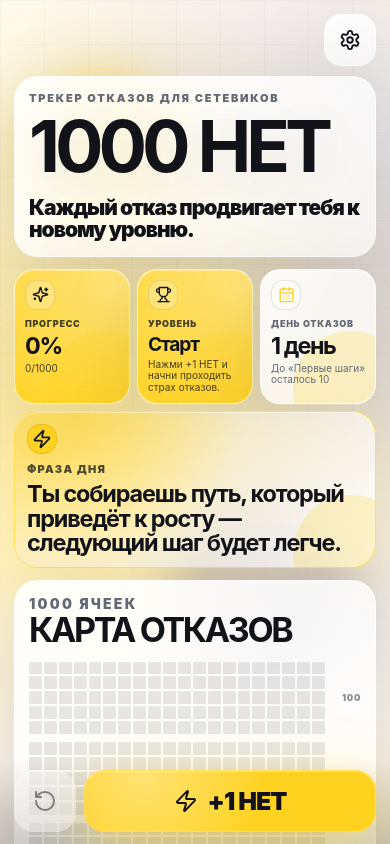
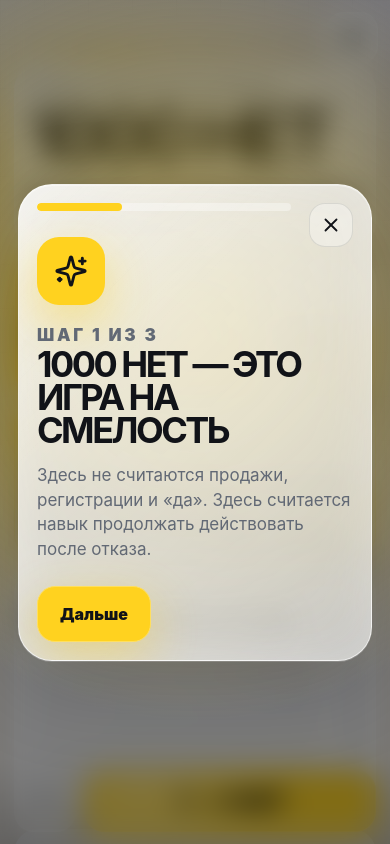
Before and after one commit to Iliavsevolodov/1000net, a React (Vite) app: page / in a window 390 px wide. Shown: the top 844 px of the page. Built offline with nearby package versions, Linux system fonts and the light colour scheme.

Commit message:
Fix settings z-index add onboarding styles and compact map

```diff
--- a/src/library.css
+++ b/src/library.css
@@ -1,4 +1,3 @@
-.settings-dock,
 .hero,
 .dashboard,
 .quote-library-entry,
@@ -12,8 +11,33 @@
   margin-left: auto;
 }
 
+.settings-dock {
+  position: fixed !important;
+  top: max(16px, env(safe-area-inset-top)) !important;
+  right: max(16px, env(safe-area-inset-right)) !important;
+  z-index: 120 !important;
+  width: auto !important;
+  margin: 0 !important;
+}
+
+.settings-trigger {
+  position: relative !important;
+  z-index: 122 !important;
+}
+
+.settings-panel {
+  position: fixed !important;
+  top: calc(max(16px, env(safe-area-inset-top)) + 66px) !important;
+  right: max(16px, env(safe-area-inset-right)) !important;
+  z-index: 121 !important;
+  max-height: calc(100vh - 96px) !important;
+  overflow-y: auto !important;
+  overscroll-behavior: contain !important;
+}
+
 .hero {
   grid-template-columns: 1fr !important;
+  margin-top: 54px !important;
 }
 
 .dashboard {
@@ -89,26 +113,26 @@
 
 .no-map {
   display: grid;
-  gap: 9px;
+  gap: 6px;
 }
 
 .no-century {
   display: grid;
-  grid-template-columns: minmax(0, 1fr) 38px;
-  gap: 8px;
+  grid-template-columns: minmax(0, 1fr) 34px;
+  gap: 7px;
   align-items: center;
 }
 
 .no-century__grid {
   display: grid;
-  grid-template-columns: repeat(20, minmax(0, 1fr));
-  gap: 3px;
+  grid-template-columns: repeat(50, minmax(0, 1fr));
+  gap: 2px;
   width: 100%;
 }
 
 .no-century__label {
   color: color-mix(in srgb, var(--muted), transparent 24%);
-  font-size: 11px;
+  font-size: 10px;
   font-weight: 900;
   letter-spacing: 0.08em;
   text-align: right;
@@ -134,33 +158,45 @@
   font-size: 14px;
 }
 
-.library-open-button {
+.library-open-button,
+.premium-mini-button {
   display: inline-flex;
-  min-width: 220px;
-  min-height: 60px;
-  flex: 0 0 auto;
+  min-height: 50px;
   align-items: center;
   justify-content: center;
   gap: 8px;
-  padding: 0 22px;
+  padding: 0 18px;
   border: 1px solid color-mix(in srgb, var(--accent), white 28%);
-  border-radius: 18px;
+  border-radius: 16px;
   cursor: pointer;
   background: var(--accent);
   color: var(--accent-contrast);
   font-weight: 1000;
-  box-shadow: 0 18px 60px color-mix(in srgb, var(--accent), transparent 56%);
+  box-shadow: 0 14px 46px color-mix(in srgb, var(--accent), transparent 62%);
   transition:
     transform 180ms ease,
     box-shadow 180ms ease;
 }
 
-.library-open-button:hover {
-  transform: translateY(-2px);
-  box-shadow: 0 24px 80px color-mix(in srgb, var(--accent), transparent 46%);
+.library-open-button {
+  min-width: 220px;
+  min-height: 60px;
+  flex: 0 0 auto;
+  border-radius: 18px;
+  box-shadow: 0 18px 60px color-mix(in srgb, var(--accent), transparent 56%);
 }
 
-.library-overlay {
+.library-open-button:hover,
+.premium-mini-button:hover {
+  transform: translateY(-2px);
+}
+
+.install-settings .premium-mini-button {
+  width: 100%;
+}
+
+.library-overlay,
+.onboarding-overlay {
   position: fixed;
   inset: 0;
   z-index: 95;
@@ -175,7 +211,13 @@
   animation: quoteOverlayIn 220ms ease both;
 }
 
-.library-shell {
+.onboarding-overlay {
+  z-index: 130;
+  place-items: center;
+}
+
+.library-shell,
+.onboarding-card {
   width: min(1180px, 100%);
   max-height: calc(100vh - 36px);
   margin: auto;
@@ -194,6 +236,90 @@
   backdrop-filter: blur(24px) saturate(1.25);
   -webkit-backdrop-filter: blur(24px) saturate(1.25);
   animation: quoteStudioIn 520ms cubic-bezier(0.16, 1, 0.3, 1) both;
+}
+
+.onboarding-card {
+  position: relative;
+  width: min(720px, 100%);
+}
+
+.onboarding-close {
+  position: absolute;
+  top: 18px;
+  right: 18px;
+  z-index: 2;
+  display: grid;
+  width: 44px;
+  height: 44px;
+  place-items: center;
+  border: 1px solid var(--line);
+  border-radius: 16px;
+  cursor: pointer;
+  background: var(--surface-soft);
+  color: var(--text);
+}
+
+.onboarding-progress {
+  width: calc(100% - 62px);
+  height: 8px;
+  margin-bottom: 26px;
+  overflow: hidden;
+  border-radius: 999px;
+  background: var(--surface-soft);
+}
+
+.onboarding-progress span {
+  display: block;
+  height: 100%;
+  border-radius: inherit;
+  background: var(--accent);
+  transition: width 240ms ease;
+}
+
+.onboarding-screen {
+  animation: quoteChildIn 320ms ease both;
+}
+
+.onboarding-icon {
+  display: grid;
+  width: 68px;
+  height: 68px;
+  place-items: center;
+  margin-bottom: 18px;
+  border-radius: 22px;
+  background: var(--accent);
+  color: var(--accent-contrast);
+  box-shadow: 0 18px 50px color-mix(in srgb, var(--accent), transparent 55%);
+}
+
+.onboarding-screen h2 {
+  max-width: 620px;
+  margin: 0;
+  font-size: clamp(36px, 7vw, 70px);
+  line-height: 0.92;
+  letter-spacing: -0.07em;
+  text-transform: uppercase;
+}
+
+.onboarding-screen p {
+  max-width: 620px;
+  margin: 16px 0 0;
+  color: var(--muted);
+  font-size: 17px;
+  line-height: 1.45;
+}
+
+.onboarding-next {
+  min-height: 56px;
+  margin-top: 24px;
+  padding: 0 22px;
+  border: 1px solid color-mix(in srgb, var(--accent), white 28%);
+  border-radius: 18px;
+  cursor: pointer;
+  background: var(--accent);
+  color: var(--accent-contrast);
+  font-weight: 1000;
+  box-shadow: 0 16px 50px color-mix(in srgb, var(--accent), transparent 58%);
 }
 
 .library-header {
@@ -371,6 +497,23 @@
 }
 
 @media (max-width: 640px) {
+  .settings-dock {
+    top: max(12px, env(safe-area-inset-top)) !important;
+    right: 12px !important;
+  }
+
+  .settings-panel {
+    top: calc(max(12px, env(safe-area-inset-top)) + 62px) !important;
+    right: 12px !important;
+    left: 12px !important;
+    width: auto !important;
+    max-height: calc(100vh - 84px) !important;
+  }
+
+  .hero {
+    margin-top: 52px !important;
+  }
+
   .dashboard {
     grid-template-columns: repeat(3, minmax(0, 1fr)) !important;
     gap: 7px !important;
@@ -444,21 +587,21 @@
   }
 
   .no-map {
-    gap: 8px;
+    gap: 5px;
   }
 
   .no-century {
-    grid-template-columns: minmax(0, 1fr) 30px;
-    gap: 6px;
+    grid-template-columns: minmax(0, 1fr) 28px;
+    gap: 5px;
   }
 
   .no-century__grid {
-    grid-template-columns: repeat(20, minmax(0, 1fr));
-    gap: 2px;
+    grid-template-columns: repeat(50, minmax(0, 1fr));
+    gap: 1.5px;
   }
 
   .no-century__label {
-    font-size: 9px;
+    font-size: 8px;
   }
 
   .quote-library-entry {
```
